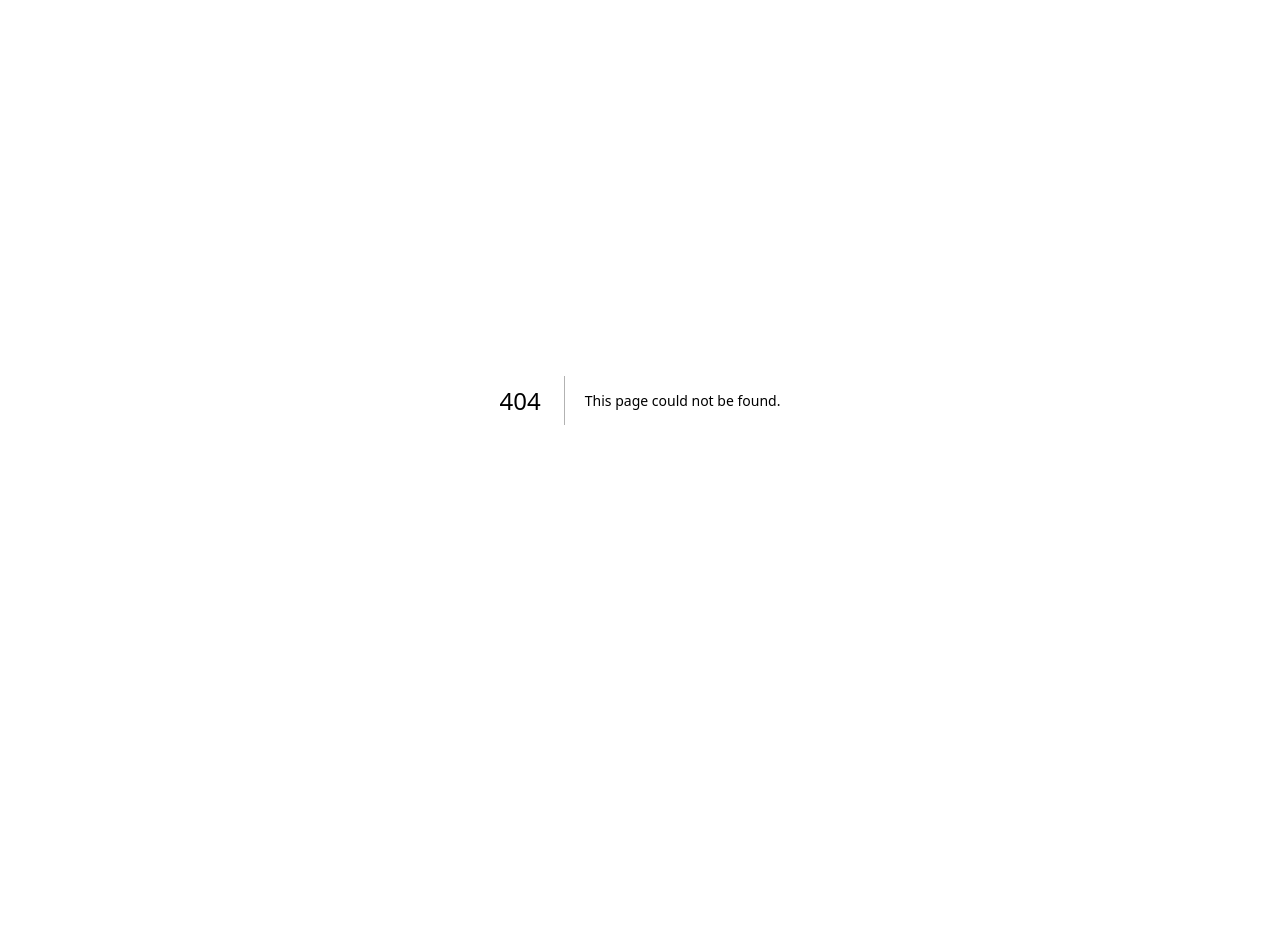
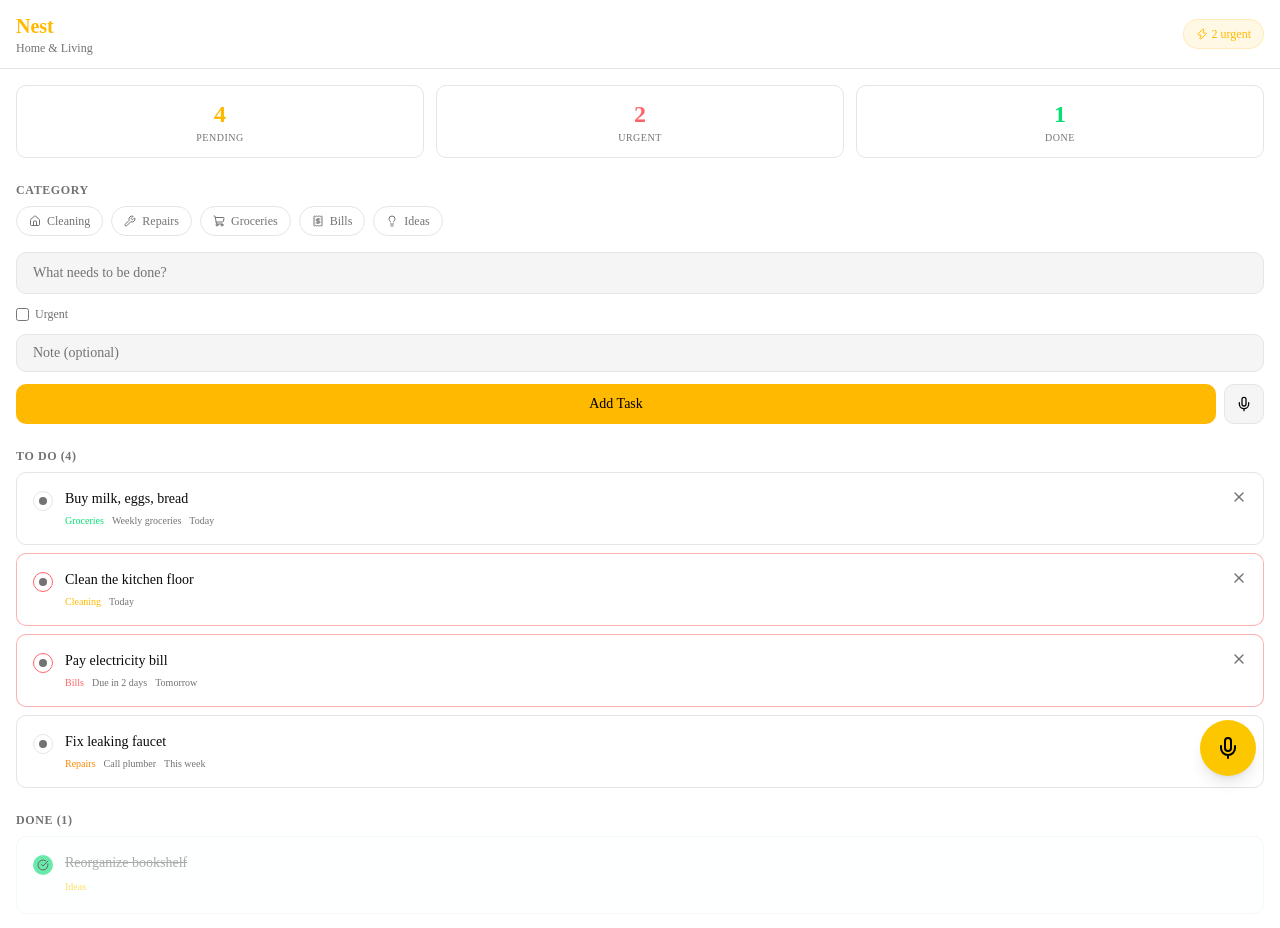
Before and after one commit to HarryHQ1/LifeOS, a Next.js app: page /nest in a window 1280 px wide. Before the commit this address had no page. Shown: the top 928 px of the page. Before the commit the page ends 800 px from the top, so only its background shows below. Built offline with nearby package versions, Linux system fonts and the light colour scheme.

Commit message:
Add NEST app (Phase 2) - Home & Living management with voice

```diff
--- /dev/null
+++ b/src/app/nest/page.tsx
@@ -0,0 +1,193 @@
+"use client";
+
+import { useState } from "react";
+import { Mic, Home, ShoppingCart, Wrench, Receipt, Lightbulb, Zap, X, CheckCircle } from "lucide-react";
+import { MicButton } from "@/components/shell/MicButton";
+import { useVoiceEngine } from "@/lib/engines/voice";
+
+const CATEGORIES = [
+  { icon: Home, label: "Cleaning", color: "text-amber-400" },
+  { icon: Wrench, label: "Repairs", color: "text-orange-400" },
+  { icon: ShoppingCart, label: "Groceries", color: "text-green-400" },
+  { icon: Receipt, label: "Bills", color: "text-red-400" },
+  { icon: Lightbulb, label: "Ideas", color: "text-yellow-400" },
+];
+
+interface NestEntry {
+  id: string;
+  category: string;
+  color: string;
+  title: string;
+  done: boolean;
+  urgent: boolean;
+  note: string;
+  time: string;
+}
+
+const SAMPLE: NestEntry[] = [
+  { id: "1", category: "Groceries", color: "text-green-400", title: "Buy milk, eggs, bread", done: false, urgent: false, note: "Weekly groceries", time: "Today" },
+  { id: "2", category: "Cleaning", color: "text-amber-400", title: "Clean the kitchen floor", done: false, urgent: true, note: "", time: "Today" },
+  { id: "3", category: "Bills", color: "text-red-400", title: "Pay electricity bill", done: false, urgent: true, note: "Due in 2 days", time: "Tomorrow" },
+  { id: "4", category: "Repairs", color: "text-orange-400", title: "Fix leaking faucet", done: false, urgent: false, note: "Call plumber", time: "This week" },
+  { id: "5", category: "Ideas", color: "text-yellow-400", title: "Reorganize bookshelf", done: true, urgent: false, note: "", time: "Yesterday" },
+];
+
+export default function NestPage() {
+  const [entries, setEntries] = useState<NestEntry[]>(SAMPLE);
+  const [selectedCategory, setSelectedCategory] = useState<{ label: string; color: string } | null>(null);
+  const [title, setTitle] = useState("");
+  const [note, setNote] = useState("");
+  const [urgent, setUrgent] = useState(false);
+  const { isListening, speak, startListening } = useVoiceEngine();
+
+  const addEntry = () => {
+    if (!selectedCategory || !title.trim()) {
+      speak("Please select a category and enter a task");
+      return;
+    }
+    const entry: NestEntry = {
+      id: crypto.randomUUID(),
+      category: selectedCategory.label,
+      color: selectedCategory.color,
+      title: title.trim(),
+      done: false,
+      urgent,
+      note,
+      time: "Just now",
+    };
+    setEntries(prev => [entry, ...prev]);
+    speak(selectedCategory.label + " task added: " + title.trim());
+    setSelectedCategory(null);
+    setTitle("");
+    setNote("");
+    setUrgent(false);
+  };
+
+  const toggle = (id: string) => {
+    setEntries(prev => prev.map(e => e.id === id ? { ...e, done: !e.done } : e));
+  };
+
+  const remove = (id: string) => {
+    setEntries(prev => prev.filter(e => e.id !== id));
+  };
+
+  const pending = entries.filter(e => !e.done);
+  const done = entries.filter(e => e.done);
+  const urgentCount = pending.filter(e => e.urgent).length;
+
+  return (
+    <main className="min-h-screen bg-background pb-24">
+      <div className="sticky top-0 z-30 border-b border-border bg-background/95 px-4 py-3 backdrop-blur">
+        <div className="flex items-center justify-between">
+          <div><h1 className="text-xl font-bold text-amber-400">Nest</h1><p className="text-xs text-muted-foreground">Home & Living</p></div>
+          <div className="flex items-center gap-1 rounded-full bg-amber-400/10 px-3 py-1.5 text-xs text-amber-400 border border-amber-400/20">
+            <Zap className="h-3 w-3" />{urgentCount} urgent
+          </div>
+        </div>
+      </div>
+
+      {isListening && (
+        <div className="mx-4 mt-4 flex items-center gap-2 rounded-lg border border-amber-400/30 bg-amber-400/10 px-4 py-2 text-sm text-amber-400">
+          <div className="h-2 w-2 animate-pulse rounded-full bg-amber-400" />Listening for home task...
+        </div>
+      )}
+
+      {/* Quick Stats */}
+      <div className="mx-4 mt-4 grid grid-cols-3 gap-3">
+        {[
+          { label: "Pending", value: pending.length, color: "text-amber-400" },
+          { label: "Urgent", value: urgentCount, color: "text-red-400" },
+          { label: "Done", value: done.length, color: "text-green-400" },
+        ].map(stat => (
+          <div key={stat.label} className="rounded-lg border border-border bg-card p-3 text-center">
+            <p className={"text-2xl font-bold " + stat.color}>{stat.value}</p>
+            <p className="text-[10px] uppercase tracking-wider text-muted-foreground">{stat.label}</p>
+          </div>
+        ))}
+      </div>
+
+      {/* Category Picker */}
+      <div className="mx-4 mt-6">
+        <p className="mb-2 text-xs font-semibold uppercase tracking-wider text-muted-foreground">Category</p>
+        <div className="flex gap-2">
+          {CATEGORIES.map(({ icon: Icon, label, color }) => (
+            <button key={label} onClick={() => setSelectedCategory(selectedCategory?.label === label ? null : { label, color })}
+              className={"flex items-center gap-1.5 rounded-full px-3 py-1.5 text-xs border transition " + (selectedCategory?.label === label ? "border-current bg-current/10 " + color : "border-border text-muted-foreground hover:border-amber-400/50")}>
+              <Icon className="h-3 w-3" />{label}
+            </button>
+          ))}
+        </div>
+      </div>
+
+      {/* Task Input */}
+      <div className="mx-4 mt-4 space-y-3">
+        <input value={title} onChange={e => setTitle(e.target.value)} onKeyDown={e => e.key === "Enter" && addEntry()} placeholder="What needs to be done?"
+          className="w-full rounded-lg border border-border bg-secondary px-4 py-2.5 text-sm text-foreground placeholder:text-muted-foreground focus:outline-none focus:ring-2 focus:ring-amber-400/50" />
+
+        <div className="flex items-center gap-3">
+          <label className="flex items-center gap-1.5 text-xs text-muted-foreground">
+            <input type="checkbox" checked={urgent} onChange={e => setUrgent(e.target.checked)} className="rounded" />
+            Urgent
+          </label>
+        </div>
+
+        <input value={note} onChange={e => setNote(e.target.value)} placeholder="Note (optional)"
+          className="w-full rounded-lg border border-border bg-secondary px-4 py-2 text-sm text-foreground placeholder:text-muted-foreground focus:outline-none focus:ring-2 focus:ring-amber-400/50" />
+
+        <div className="flex gap-2">
+          <button onClick={addEntry} className="flex-1 rounded-lg bg-amber-400 py-2.5 text-sm font-medium text-black hover:bg-amber-300">
+            Add Task
+          </button>
+          <button onClick={startListening} className="flex h-10 w-10 items-center justify-center rounded-lg border border-border bg-secondary hover:border-amber-400/50">
+            <Mic className="h-4 w-4" />
+          </button>
+        </div>
+      </div>
+
+      {/* Pending */}
+      <div className="mx-4 mt-6 space-y-2">
+        <h2 className="text-xs font-semibold uppercase tracking-wider text-muted-foreground">To Do ({pending.length})</h2>
+        {pending.map(entry => (
+          <div key={entry.id} className={"rounded-lg border bg-card p-4 " + (entry.urgent ? "border-red-400/50" : "border-border")}>
+            <div className="flex items-start gap-3">
+              <button onClick={() => toggle(entry.id)} className={"mt-0.5 flex h-5 w-5 flex-shrink-0 items-center justify-center rounded-full border " + (entry.urgent ? "border-red-400 hover:border-red-400" : "border-border hover:border-amber-400")}>
+                <div className="h-2 w-2 rounded-full bg-muted-foreground" />
+              </button>
+              <div className="min-w-0 flex-1">
+                <p className="text-sm font-medium text-foreground">{entry.title}</p>
+                <div className="mt-1 flex items-center gap-2">
+                  <span className={"text-[10px] " + entry.color}>{entry.category}</span>
+                  {entry.note && <span className="text-[10px] text-muted-foreground line-clamp-1">{entry.note}</span>}
+                  <span className="text-[10px] text-muted-foreground">{entry.time}</span>
+                </div>
+              </div>
+              <button onClick={() => remove(entry.id)} className="text-muted-foreground hover:text-red-400">
+                <X className="h-4 w-4" />
+              </button>
+            </div>
+          </div>
+        ))}
+      </div>
+
+      {/* Done */}
+      {done.length > 0 && (
+        <div className="mx-4 mt-6 space-y-2">
+          <h2 className="text-xs font-semibold uppercase tracking-wider text-muted-foreground">Done ({done.length})</h2>
+          {done.map(entry => (
+            <div key={entry.id} className="flex items-start gap-3 rounded-lg border border-border/50 bg-card/50 p-4 opacity-60">
+              <button onClick={() => toggle(entry.id)} className="mt-0.5 flex h-5 w-5 flex-shrink-0 items-center justify-center rounded-full bg-green-400 text-black">
+                <CheckCircle className="h-3 w-3" />
+              </button>
+              <div className="min-w-0 flex-1">
+                <p className="text-sm text-muted-foreground line-through">{entry.title}</p>
+                <span className={"text-[10px] " + entry.color}>{entry.category}</span>
+              </div>
+            </div>
+          ))}
+        </div>
+      )}
+
+      <MicButton onActivate={startListening} />
+    </main>
+  );
+}
```
